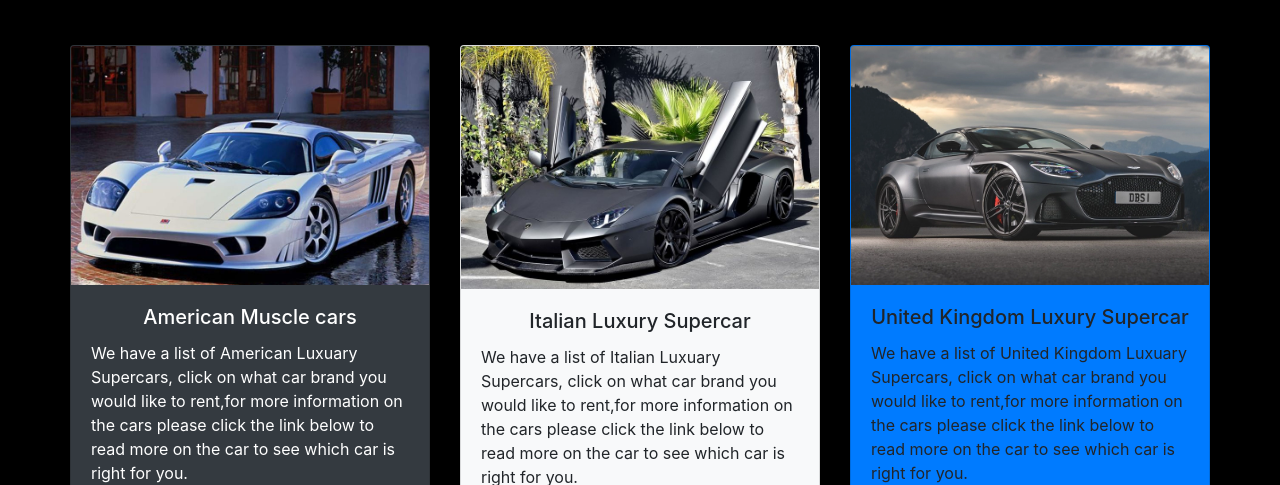
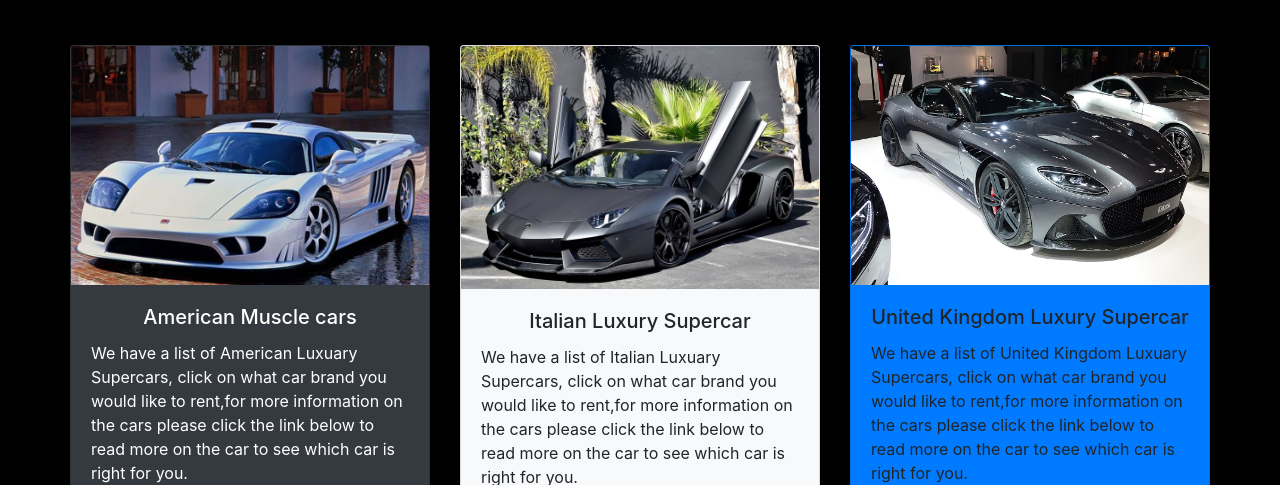
Before and after one commit to jonathanleibovici/project2, a plain HTML site: page index.html in a window 1280 px wide. Shown: the part 686-1171 px from the top of the page. Drawn offline with nearby package versions, Linux system fonts and the light colour scheme.

Commit message:
image change

```diff
--- a/index.html
+++ b/index.html
@@ -99,7 +99,7 @@
       </div>
       <div class="col-sm-4">
         <div class="card h-100 bg-primary">
-          <img class="card-img-top" src="u.ksupercar/asutinmartin.webp" alt="u.kcars">
+          <img class="card-img-top" src="u.ksupercar/Aston_Martin.jpg" alt="u.kcars">
           <div class="card-body d-flex flex-column align-items-center mb-3 w-100 ">
             <h5 class=" card-title text-center">United Kingdom Luxury Supercar</h5>
             <p class="align-self-start card-text">We have a list of United Kingdom Luxuary Supercars,
```
Also changed, not shown: u.ksupercar/austinmartin.jpg (added).
